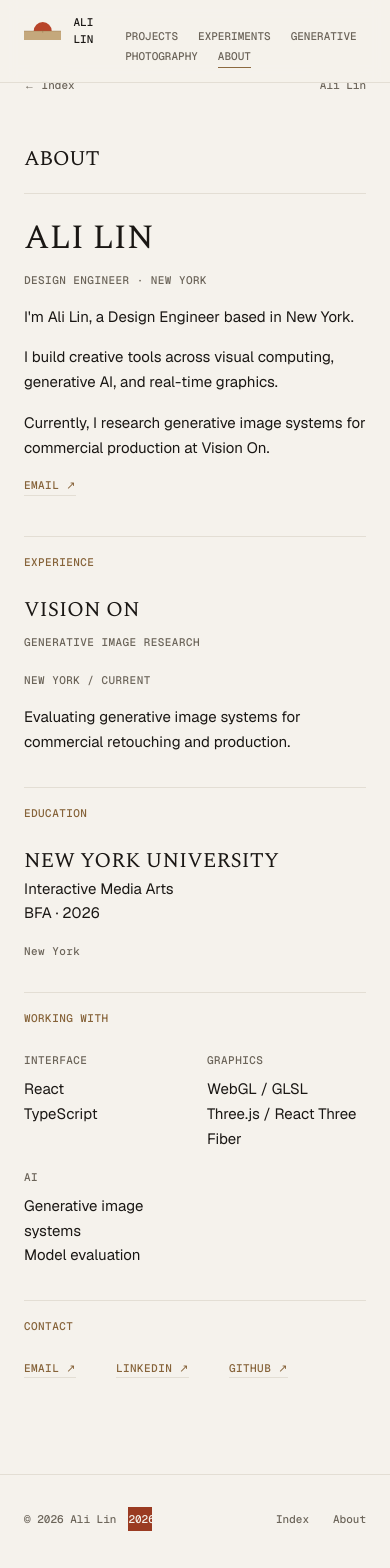
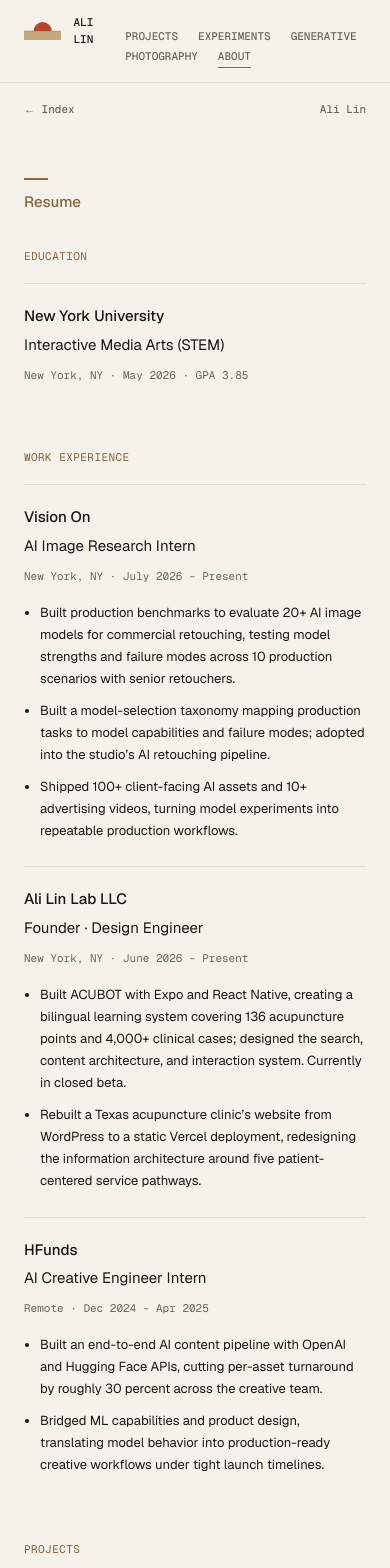
Before and after one commit to AliLin200446/portfolio_website, a Next.js app: page /about in a window 390 px wide. Shown: the top 1568 px of the page. Built offline with nearby package versions, Linux system fonts and the light colour scheme.

Commit message:
Redesign About page as editorial resume with gold accents

```diff
--- a/app/about/about.module.css
+++ b/app/about/about.module.css
@@ -1,25 +1,36 @@
-.page { padding-bottom: 96px; font-size: var(--text-body); line-height: 1.65; }
+.page { --accent-rule: color-mix(in srgb, var(--bronze) 45%, var(--line)); padding-bottom: 96px; font-size: var(--text-body); line-height: 1.65; }
 .page a:focus-visible { outline: 2px solid var(--bronze-text); outline-offset: 5px; }
-.header { padding: 24px 0 16px; }
-.pageTitle { font-family: var(--font-spectral), Georgia, serif; font-size: var(--text-lead); letter-spacing: -.02em; }
-.profile { display: grid; gap: 0 40px; }
-.opening { display: grid; gap: 24px; padding: 24px 0 8px; border-top: 1px solid var(--line); }
-.name { font-family: var(--font-spectral), Georgia, serif; font-size: var(--text-title); line-height: 1.2; margin-bottom: 12px; }
-.meta, .sectionTitle, .location, .textLink { font-family: var(--font-geist-mono), monospace; font-size: var(--text-meta); font-weight: 500; letter-spacing: .04em; }
-.meta, .location { color: var(--muted); }
-.location { margin-top: 16px; }
-.lead { font-family: var(--font-spectral), Georgia, serif; font-size: var(--text-lead); line-height: 1.45; }
-.copy { display: grid; align-content: center; gap: 16px; max-width: 58ch; }
-.textLink { display: inline-block; width: fit-content; border-bottom: 1px solid var(--line); color: var(--bronze-text); }
-.textLink:hover { color: var(--ink); }
-.section { margin-top: 32px; }
-.sectionTitle { border-top: 1px solid var(--line); padding-top: 16px; margin-bottom: 24px; color: var(--bronze-text); }
-.list { list-style: none; padding: 0; margin-top: 8px; }
-.experience { display: grid; gap: 20px; }
-.experience h3 { margin-bottom: 8px; }
-
-.working { display: grid; grid-template-columns: 1fr 1fr; gap: 16px 24px; }
-.contact { display: flex; flex-wrap: wrap; gap: 24px 40px; }
-@media (min-width: 640px) {
-  .profile { grid-template-columns: 1fr 1fr; gap: 40px; }
+.layout { display: grid; grid-template-columns: minmax(0, 1fr) minmax(0, 1fr); margin-top: 112px; }
+.resume { padding-right: clamp(32px, 5vw, 72px); }
+.personal { border-left: 1px solid var(--accent-rule); padding-left: clamp(32px, 5vw, 72px); }
+.columnTitle { position: relative; color: var(--bronze-text); font-size: var(--text-body); font-weight: 500; margin-bottom: 48px; }
+.columnTitle::before { content: ""; position: absolute; top: -12px; left: 0; width: 24px; height: 2px; background: var(--bronze); }
+.section + .section { margin-top: 40px; }
+.sectionTitle { font-family: var(--font-geist-mono), monospace; font-size: var(--text-meta); letter-spacing: .04em; margin-bottom: 18px; text-transform: uppercase; color: var(--bronze-text); }
+.entry { border-top: 1px solid var(--line); padding: 20px 0 24px; }
+.entryTitle { font-weight: 500; margin-bottom: 4px; }
+.meta { font-family: var(--font-geist-mono), monospace; font-size: var(--text-meta); color: var(--muted); line-height: 1.7; margin-top: 8px; }
+.points { list-style: disc; padding-left: 16px; margin-top: 16px; font-size: 13px; line-height: 1.7; }
+.points li + li { margin-top: 10px; }
+.name { font-family: var(--font-spectral), Georgia, serif; font-size: var(--text-title); line-height: 1.2; }
+.introduction { border-top: 1px solid var(--accent-rule); padding-top: 24px; }
+.copy { display: grid; gap: 20px; margin-top: 28px; }
+.contact { margin-top: 64px; }
+.contact .columnTitle { margin-bottom: 24px; }
+.contactRow { display: grid; grid-template-columns: 64px minmax(0, 1fr); gap: 12px; border-top: 1px solid var(--line); padding: 14px 0; font-size: 13px; }
+.contactRow:last-child { border-bottom: 1px solid var(--line); }
+.contactRow dt { color: var(--muted); }
+.contactRow dd { overflow-wrap: anywhere; }
+.textLink { text-decoration: underline; text-decoration-color: var(--accent-rule); text-underline-offset: 4px; }
+.textLink:hover { color: var(--bronze-text); text-decoration-color: currentColor; }
+.skill { border-top: 1px solid var(--line); padding: 14px 0; font-size: 13px; }
+.skill dt { font-weight: 500; margin-bottom: 6px; }
+.skill dd { color: var(--muted); }
+@media (max-width: 767px) {
+  .layout { grid-template-columns: minmax(0, 1fr); margin-top: 48px; gap: 56px; }
+  .resume { padding-right: 0; }
+  .personal { border-left: 0; border-top: 1px solid var(--accent-rule); padding: 32px 0 0; }
+  .columnTitle { margin-bottom: 32px; }
+  .contact { margin-top: 40px; }
+  .page { padding-top: 24px; padding-bottom: 64px; }
 }
--- a/app/about/page.tsx
+++ b/app/about/page.tsx
@@ -3,60 +3,121 @@ import { FolioBar } from "@/components/folio/FolioChrome";
 import styles from "./about.module.css";
 
 export const metadata: Metadata = { title: "About" };
-const email = "mailto:alilin406@outlook.com";
+
+const experience = [
+  {
+    name: "Vision On", location: "New York, NY", role: "AI Image Research Intern", date: "July 2026 – Present",
+    points: [
+      "Built production benchmarks to evaluate 20+ AI image models for commercial retouching, testing model strengths and failure modes across 10 production scenarios with senior retouchers.",
+      "Built a model-selection taxonomy mapping production tasks to model capabilities and failure modes; adopted into the studio’s AI retouching pipeline.",
+      "Shipped 100+ client-facing AI assets and 10+ advertising videos, turning model experiments into repeatable production workflows.",
+    ],
+  },
+  {
+    name: "Ali Lin Lab LLC", location: "New York, NY", role: "Founder · Design Engineer", date: "June 2026 – Present",
+    points: [
+      "Built ACUBOT with Expo and React Native, creating a bilingual learning system covering 136 acupuncture points and 4,000+ clinical cases; designed the search, content architecture, and interaction system. Currently in closed beta.",
+      "Rebuilt a Texas acupuncture clinic’s website from WordPress to a static Vercel deployment, redesigning the information architecture around five patient-centered service pathways.",
+    ],
+  },
+  {
+    name: "HFunds", location: "Remote", role: "AI Creative Engineer Intern", date: "Dec 2024 – Apr 2025",
+    points: [
+      "Built an end-to-end AI content pipeline with OpenAI and Hugging Face APIs, cutting per-asset turnaround by roughly 30 percent across the creative team.",
+      "Bridged ML capabilities and product design, translating model behavior into production-ready creative workflows under tight launch timelines.",
+    ],
+  },
+];
+const projects = [
+  { name: "Latentfilm", href: "https://latentfilm.com", stack: "WebGL · GLSL · TypeScript · React", points: [
+    "Built a real-time film physics engine in WebGL and GLSL, modeling halation, grain structure, and film response for AI-generated video entirely in the browser GPU.",
+    "Calibrated film profiles against original CineStill 800T and Portra 400 scans, using measured film behavior rather than published LUTs.",
+  ] },
+  { name: "Teardown", href: "/work/teardown", stack: "TypeScript · React · fal.ai API", points: [
+    "Built an interactive tool to instrument diffusion inference end-to-end, exposing latency, convergence, sampling behavior, and queue dynamics hidden behind hosted APIs.",
+    "Measured 47 inference calls and isolated the dominant source of latency variance: queue time (277 ms std) versus inference (9.9 ms std), with raw measurements shipped alongside the report.",
+  ] },
+  { name: "Skeletal Silk", href: "/work/skeletal-silk", stack: "Claude Vision · GLSL · TypeScript", points: [
+    "Built a vision-to-shader pipeline that extracts material parameters from fabric images with Claude Vision and drives a real-time GLSL material simulation.",
+    "Added validation, rate limiting, error handling, and shader export to make the prototype production-ready.",
+  ] },
+];
+const skills = [
+  ["AI", "Claude Code, Cursor, Anthropic API, OpenAI, Hugging Face, fal.ai, Replicate, diffusion evaluation, VLM pipelines"],
+  ["Languages", "TypeScript, JavaScript, Python, GLSL, Solidity"],
+  ["Graphics", "WebGL2, GLSL, Three.js, React Three Fiber, shader authoring, color science, WebCodecs"],
+  ["Frontend", "React, Next.js, semantic HTML, modern CSS, Tailwind, Expo, React Native"],
+  ["Tools", "Git, Weavy, Figma, Photoshop, Lightroom, Capture One"],
+  ["Photography", "Medium-format film & digital. Four years of editorial work across three NYU publications; 100+ commissioned shoots."],
+];
 const contact = [
-  { label: "EMAIL", href: email },
-  { label: "LINKEDIN", href: "https://www.linkedin.com/in/alilin406/" },
-  { label: "GITHUB", href: "https://github.com/AliLin200446" },
+  { label: "Email", value: "alilin406@outlook.com", href: "mailto:alilin406@outlook.com" },
+  { label: "Phone", value: "617-818-6562", href: "tel:+16178186562" },
+  { label: "Website", value: "alilinlab.com", href: "https://alilinlab.com" },
+  { label: "X", value: "@alilinlab", href: "https://x.com/alilinlab" },
+  { label: "LinkedIn", value: "Ali Lin", href: "https://www.linkedin.com/in/alilin406/" },
+  { label: "GitHub", value: "AliLin200446", href: "https://github.com/AliLin200446" },
 ];
-const working = [
-  { title: "INTERFACE", items: ["React", "TypeScript"] },
-  { title: "GRAPHICS", items: ["WebGL / GLSL", "Three.js / React Three Fiber"] },
-  { title: "AI", items: ["Generative image systems", "Model evaluation"] },
-];
+
 export default function AboutPage() {
   return (
     <main className={`mx-auto max-w-5xl px-6 ${styles.page}`}>
       <FolioBar backHref="/" />
-      <header className={styles.header}>
-        <h1 className={styles.pageTitle}>ABOUT</h1>
-      </header>
-
-      <section className={styles.opening} aria-label="Introduction">
-        <div className={styles.copy}>
-          <div><h2 className={styles.name}>ALI LIN</h2><p className={styles.meta}>DESIGN ENGINEER · NEW YORK</p></div>
-          <p>I&apos;m Ali Lin, a Design Engineer based in New York.</p>
-          <p>I build creative tools across visual computing, generative AI, and real-time graphics.</p>
-          <p>Currently, I research generative image systems for commercial production at Vision On.</p>
-          <a className={styles.textLink} href={email}>EMAIL ↗</a>
-        </div>
-      </section>
-
-      <div className={styles.profile}>
-        <section className={styles.section} aria-labelledby="experience">
-          <h2 id="experience" className={styles.sectionTitle}>EXPERIENCE</h2>
-          <article className={styles.experience}>
-            <div><h3 className={styles.lead}>VISION ON</h3><p className={styles.meta}>GENERATIVE IMAGE RESEARCH</p></div>
-            <div className={styles.copy}><p className={styles.meta}>NEW YORK / CURRENT</p><p>Evaluating generative image systems for commercial retouching and production.</p></div>
-          </article>
+      <div className={styles.layout}>
+        <section className={styles.resume} aria-labelledby="resume-title">
+          <h2 id="resume-title" className={styles.columnTitle}>Resume</h2>
+          <section className={styles.section} aria-labelledby="education-title">
+            <h3 id="education-title" className={styles.sectionTitle}>Education</h3>
+            <article className={styles.entry}>
+              <h4 className={styles.entryTitle}>New York University</h4>
+              <p>Interactive Media Arts (STEM)</p>
+              <p className={styles.meta}>New York, NY · May 2026 · GPA 3.85</p>
+            </article>
+          </section>
+          <section className={styles.section} aria-labelledby="experience-title">
+            <h3 id="experience-title" className={styles.sectionTitle}>Work Experience</h3>
+            {experience.map((job) => <article key={job.name} className={styles.entry}>
+              <h4 className={styles.entryTitle}>{job.name}</h4>
+              <p>{job.role}</p>
+              <p className={styles.meta}>{job.location} · {job.date}</p>
+              <ul className={styles.points}>{job.points.map((point) => <li key={point}>{point}</li>)}</ul>
+            </article>)}
+          </section>
+          <section className={styles.section} aria-labelledby="projects-title">
+            <h3 id="projects-title" className={styles.sectionTitle}>Projects</h3>
+            {projects.map((project) => <article key={project.name} className={styles.entry}>
+              <h4 className={styles.entryTitle}><a className={styles.textLink} href={project.href}>{project.name} ↗</a></h4>
+              <p className={styles.meta}>{project.stack}</p>
+              <ul className={styles.points}>{project.points.map((point) => <li key={point}>{point}</li>)}</ul>
+            </article>)}
+          </section>
+          <section className={styles.section} aria-labelledby="skills-title">
+            <h3 id="skills-title" className={styles.sectionTitle}>Technical Skills</h3>
+            <dl>{skills.map(([label, value]) => <div key={label} className={styles.skill}><dt>{label}</dt><dd>{value}</dd></div>)}</dl>
+          </section>
         </section>
-        <div>
-          <section className={styles.section} aria-labelledby="education">
-            <h2 id="education" className={styles.sectionTitle}>EDUCATION</h2>
-            <h3 className={styles.lead}>NEW YORK UNIVERSITY</h3>
-            <p>Interactive Media Arts</p><p>BFA · 2026</p><p className={styles.location}>New York</p>
+        <div className={styles.personal}>
+          <section aria-labelledby="about-title">
+            <h1 id="about-title" className={styles.columnTitle}>About Me</h1>
+            <div className={styles.introduction}>
+              <h2 className={styles.name}>Ali Lin</h2>
+              <p className={styles.meta}>Design Engineer · New York</p>
+              <div className={styles.copy}>
+                <p>I build creative tools across visual computing, generative AI, and real-time graphics.</p>
+                <p>My work connects visual judgment with technical systems: film physics in the browser, material simulation from photographs, and tools for measuring generative models.</p>
+                <p>Currently, I research AI image systems for commercial production at Vision On and build independent tools through Ali Lin Lab.</p>
+                <p>Photography is part of my practice, spanning medium-format film, digital images, and four years of editorial work across three NYU publications.</p>
+              </div>
+            </div>
           </section>
-          <section className={styles.section} aria-labelledby="working">
-            <h2 id="working" className={styles.sectionTitle}>WORKING WITH</h2>
-            <div className={styles.working}>{working.map((group) => <div key={group.title}><h3 className={styles.meta}>{group.title}</h3><ul className={styles.list}>{group.items.map((item) => <li key={item}>{item}</li>)}</ul></div>)}</div>
+          <section className={styles.contact} aria-labelledby="contact-title">
+            <h2 id="contact-title" className={styles.columnTitle}>Contact</h2>
+            <dl>{contact.map((item) => <div key={item.label} className={styles.contactRow}>
+              <dt>{item.label}</dt><dd><a className={styles.textLink} href={item.href}>{item.value} ↗</a></dd>
+            </div>)}</dl>
           </section>
         </div>
       </div>
-
-      <section className={styles.section} aria-labelledby="contact">
-        <h2 id="contact" className={styles.sectionTitle}>CONTACT</h2>
-        <div className={styles.contact}>{contact.map((item) => <a className={styles.textLink} key={item.label} href={item.href}>{item.label} ↗</a>)}</div>
-      </section>
     </main>
   );
 }
```
